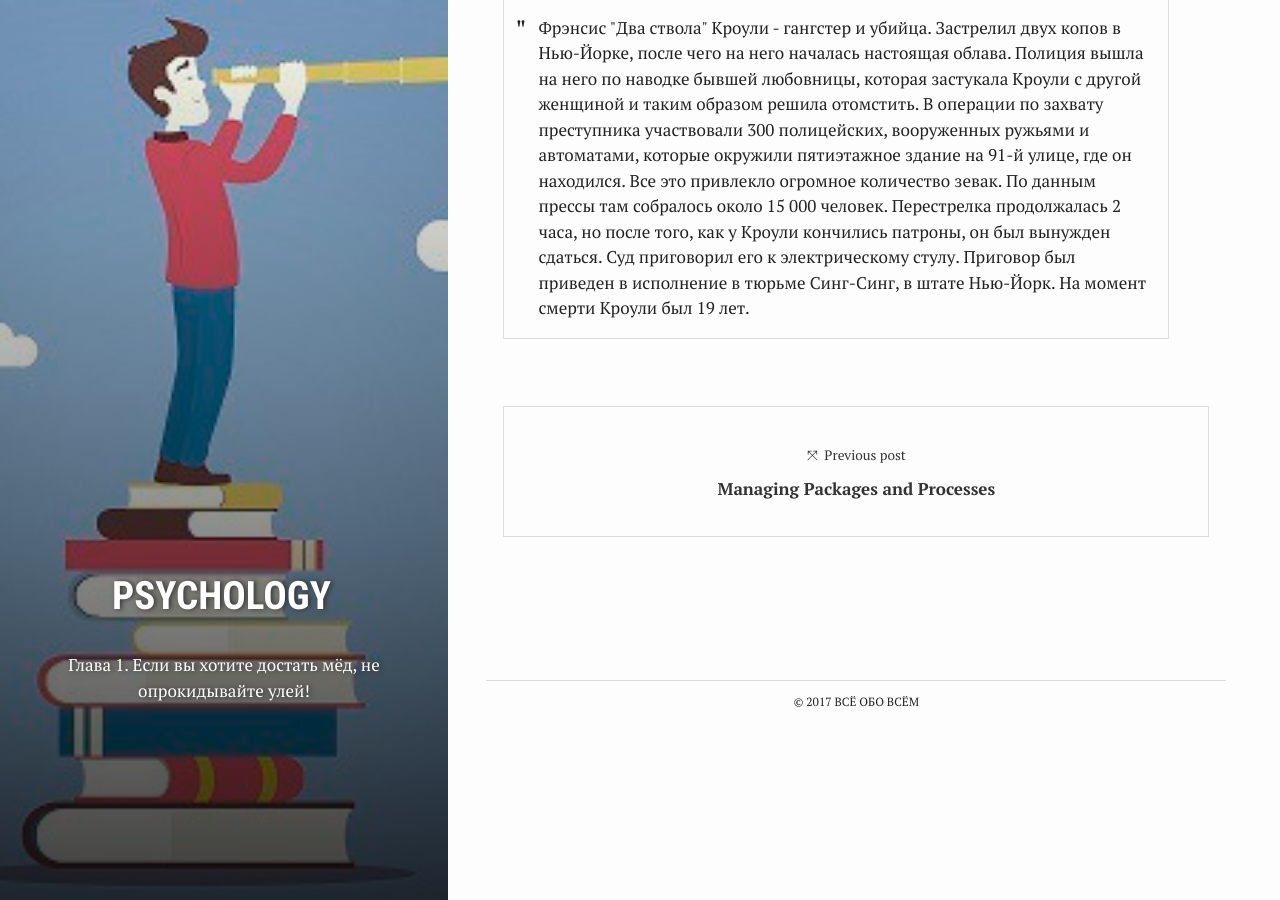
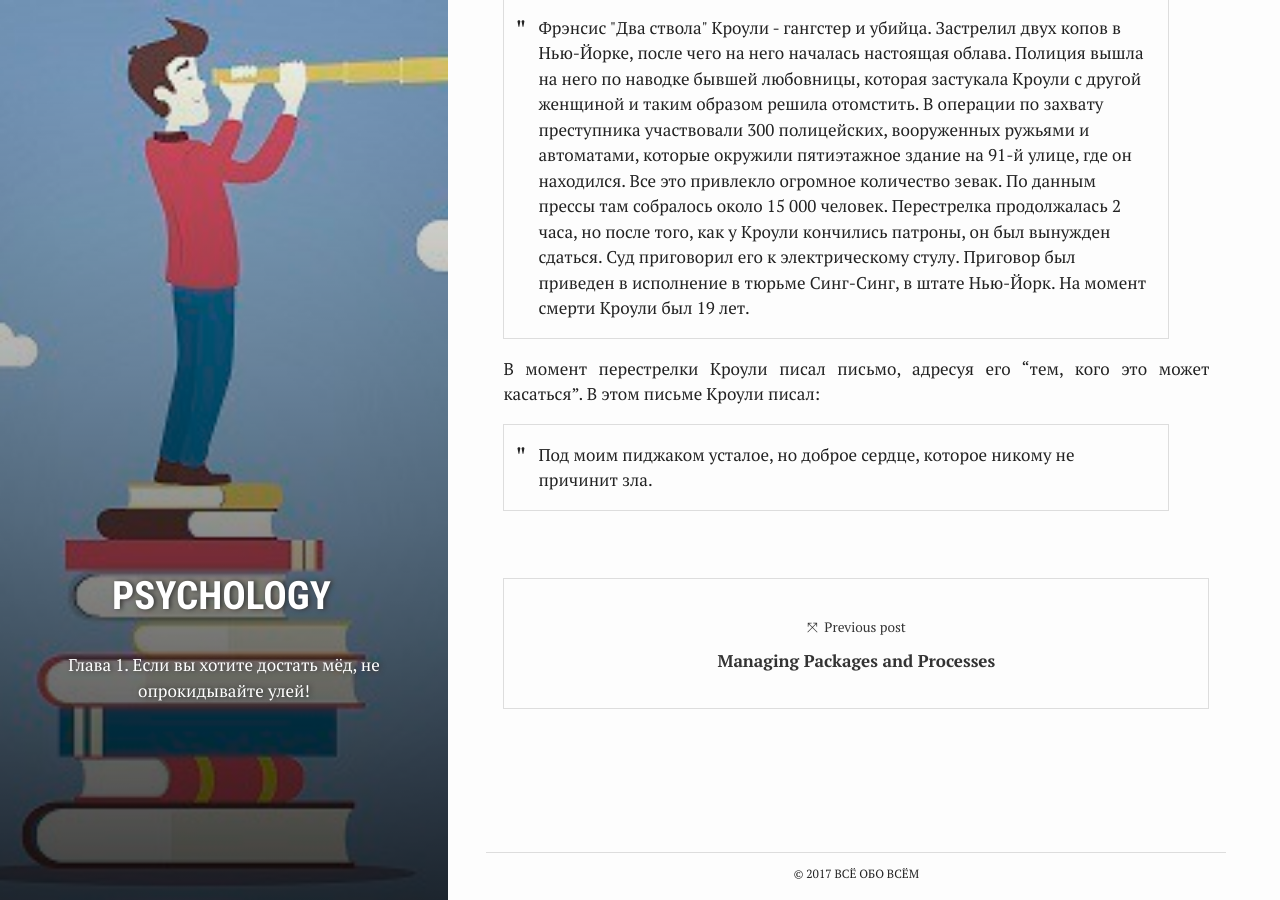
Before and after one commit to ghostmorgan/ghostmorgan.github.io, a Jekyll site: the page built from _posts/2017-12-04-how_to_get_friends_ch_01.md, in a window 1280 px wide and 900 px high, scrolled down 1803 px. Built offline with Jekyll 4.4.1, drawn with Linux system fonts in a browser that asks for light colours; nearby versions of some CDN libraries; comment, search, counter and statistics services are not loaded.

Commit message:
Update 2017-12-04-how_to_get_friends_ch_01.md

```diff
--- a/_posts/2017-12-04-how_to_get_friends_ch_01.md
+++ b/_posts/2017-12-04-how_to_get_friends_ch_01.md
@@ -21,3 +21,7 @@ author: DenIvTea
 
 [![railroad]({{ site.images | relative_url }}/psych/kroul.jpg)]({{ site.images | relative_url }}/psych/kroul.jpg)
 <blockquote>Фрэнсис "Два ствола" Кроули - гангстер и убийца. Застрелил двух копов в Нью-Йорке, после чего на него началась настоящая облава. Полиция вышла на него по наводке бывшей любовницы, которая застукала Кроули с другой женщиной и таким образом решила отомстить. В операции по захвату преступника участвовали 300 полицейских, вооруженных ружьями и автоматами, которые окружили пятиэтажное здание на 91-й улице, где он находился. Все это привлекло огромное количество зевак. По данным прессы там собралось около 15 000 человек. Перестрелка продолжалась 2 часа, но после того, как у Кроули кончились патроны, он был вынужден сдаться. Суд приговорил его к электрическому стулу. Приговор был приведен в исполнение в тюрьме Синг-Синг, в штате Нью-Йорк. На момент смерти Кроули был 19 лет. </blockquote>
+
+В момент перестрелки Кроули писал письмо, адресуя его "тем, кого это может касаться". В этом письме Кроули писал:
+
+<blockquote>Под моим пиджаком усталое, но доброе сердце, которое никому не причинит зла.</blockquote>
```
